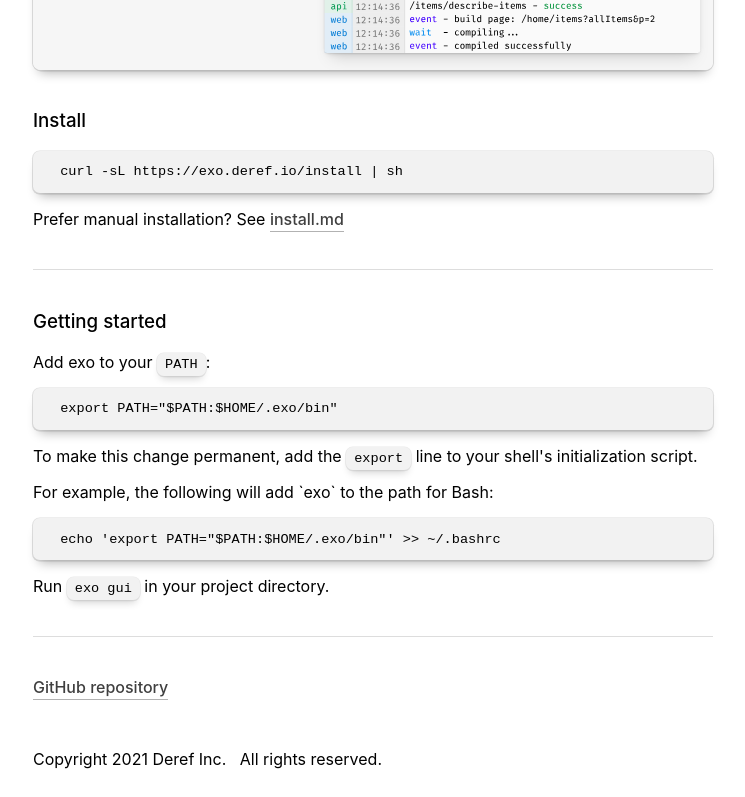
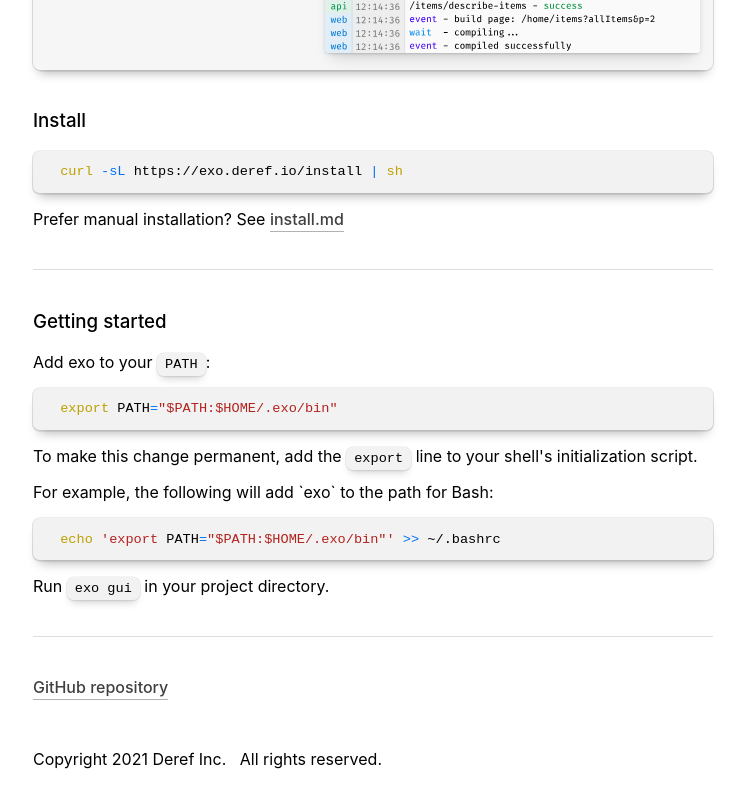
Before and after one commit to deref/exo-website, a Next.js app: page / in a window 1280 px wide. Shown: the part 445-1242 px from the top of the page, without its empty margins (267-1012 px from the left). Built offline with nearby package versions, Linux system fonts and the light colour scheme.

Commit message:
Syntax highlight website code

```diff
--- a/pages/index.tsx
+++ b/pages/index.tsx
@@ -49,7 +49,13 @@
 			<br />
 
 			<h3>Install</h3>
-			<pre>{`curl -sL https://exo.deref.io/install | sh`}</pre>
+			<pre>
+				<span className="yellow-text">{`curl`}</span>
+				<span className="blue-text">{` -sL `}</span>
+				<span>{`https://exo.deref.io/install `}</span>
+				<span className="blue-text">{`|`}</span>
+				<span className="yellow-text">{` sh`}</span>
+			</pre>
 			<p>
 				Prefer manual installation? See{" "}
 				<a href="https://github.com/deref/exo/blob/main/doc/install.md">
@@ -63,13 +69,26 @@
 			<p>
 				Add exo to your <code>PATH</code>:
 			</p>
-			<pre>{`export PATH="$PATH:$HOME/.exo/bin"`}</pre>
+			<pre>
+				<span className="yellow-text">{`export`}</span>
+				<span>{` PATH`}</span>
+				<span className="blue-text">{`=`}</span>
+				<span className="orange-text">{`"$PATH:$HOME/.exo/bin"`}</span>
+			</pre>
 			<p>
 				To make this change permanent, add the <code>export</code> line to your
 				shell&apos;s initialization script.
 			</p>
 			<p>For example, the following will add `exo` to the path for Bash:</p>
-			<pre>{`echo 'export PATH="$PATH:$HOME/.exo/bin"' >> ~/.bashrc`}</pre>
+			<pre>
+				<span className="yellow-text">{`echo`}</span>
+				<span className="orange-text">{` 'export`}</span>
+				<span>{` PATH`}</span>
+				<span className="blue-text">{`=`}</span>
+				<span className="orange-text">{`"$PATH:$HOME/.exo/bin"'`}</span>
+				<span className="blue-text">{` >> `}</span>
+				<span>{`~/.bashrc`}</span>
+			</pre>
 			<p>
 				Run <code>exo gui</code> in your project directory.
 			</p>
--- a/styles/globals.scss
+++ b/styles/globals.scss
@@ -4,6 +4,29 @@
 	margin: 0;
 	font-family: Inter, -apple-system, BlinkMacSystemFont, Segoe UI, Roboto,
 		Oxygen, Ubuntu, Cantarell, Fira Sans, Droid Sans, Helvetica Neue, sans-serif;
+}
+
+:root {
+	--blue-text: #0070f0;
+	--orange-text: #b3231e;
+	--yellow-text: #bda000;
+}
+@media (prefers-color-scheme: dark) {
+	:root {
+		--blue-text: #77bbff;
+		--orange-text: #ff6655;
+		--yellow-text: #ffcc55;
+	}
+}
+
+.blue-text {
+	color: var(--blue-text);
+}
+.orange-text {
+	color: var(--orange-text);
+}
+.yellow-text {
+	color: var(--yellow-text);
 }
 
 body {
@@ -27,18 +50,6 @@
 
 	svg {
 		max-width: 100%;
-	}
-}
-
-.dark-only {
-	display: none;
-}
-@media (prefers-color-scheme: dark) {
-	.dark-only {
-		display: block;
-	}
-	.light-only {
-		display: none;
 	}
 }
 
@@ -72,6 +83,7 @@
 	background: #44444411;
 	font-family: "Fira Code", monospace;
 	font-size: 0.85em;
+	font-weight: 450;
 	border-radius: 0.5em;
 }
 
@@ -99,3 +111,15 @@
 strong {
 	font-weight: 550;
 }
+
+.dark-only {
+	display: none;
+}
+@media (prefers-color-scheme: dark) {
+	.dark-only {
+		display: block;
+	}
+	.light-only {
+		display: none;
+	}
+}
```
